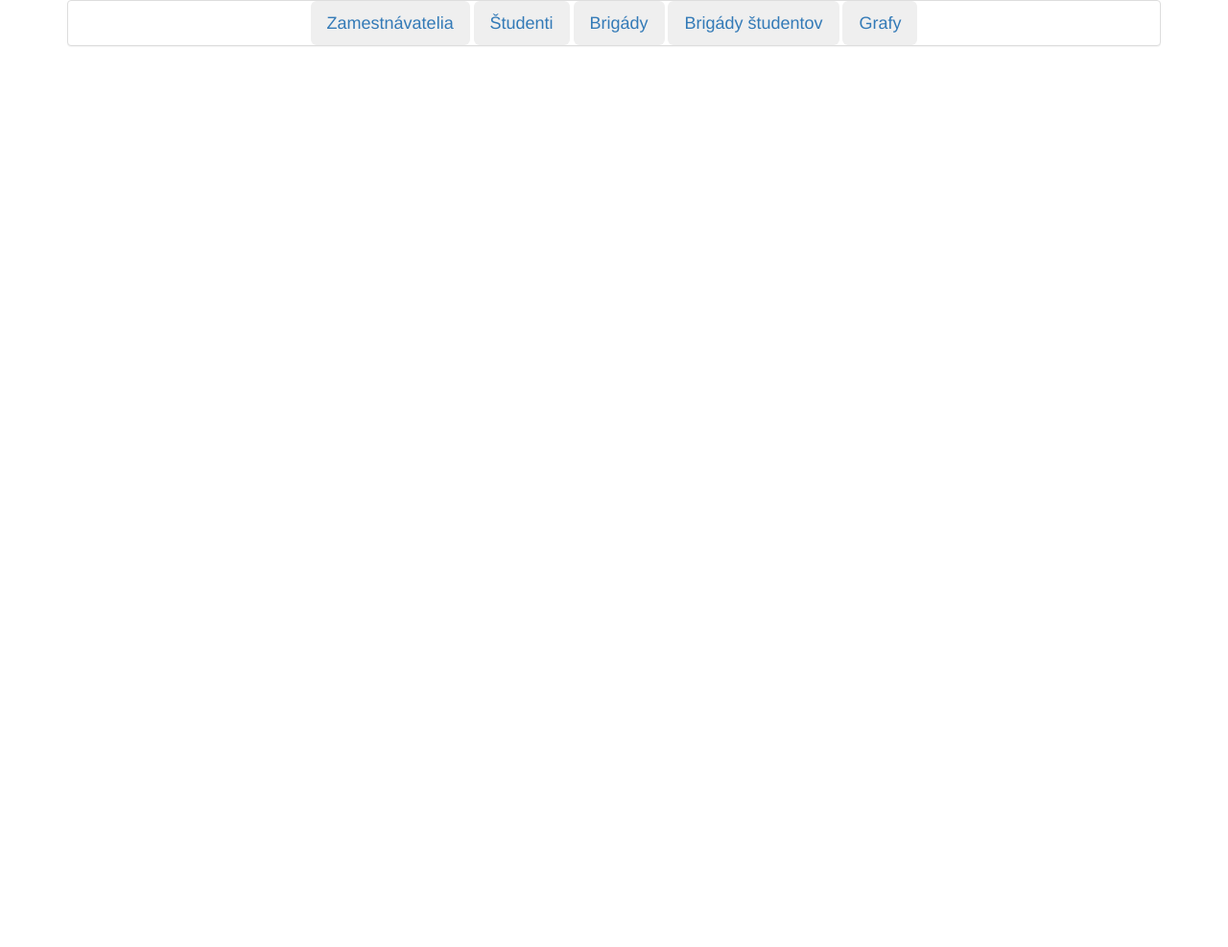
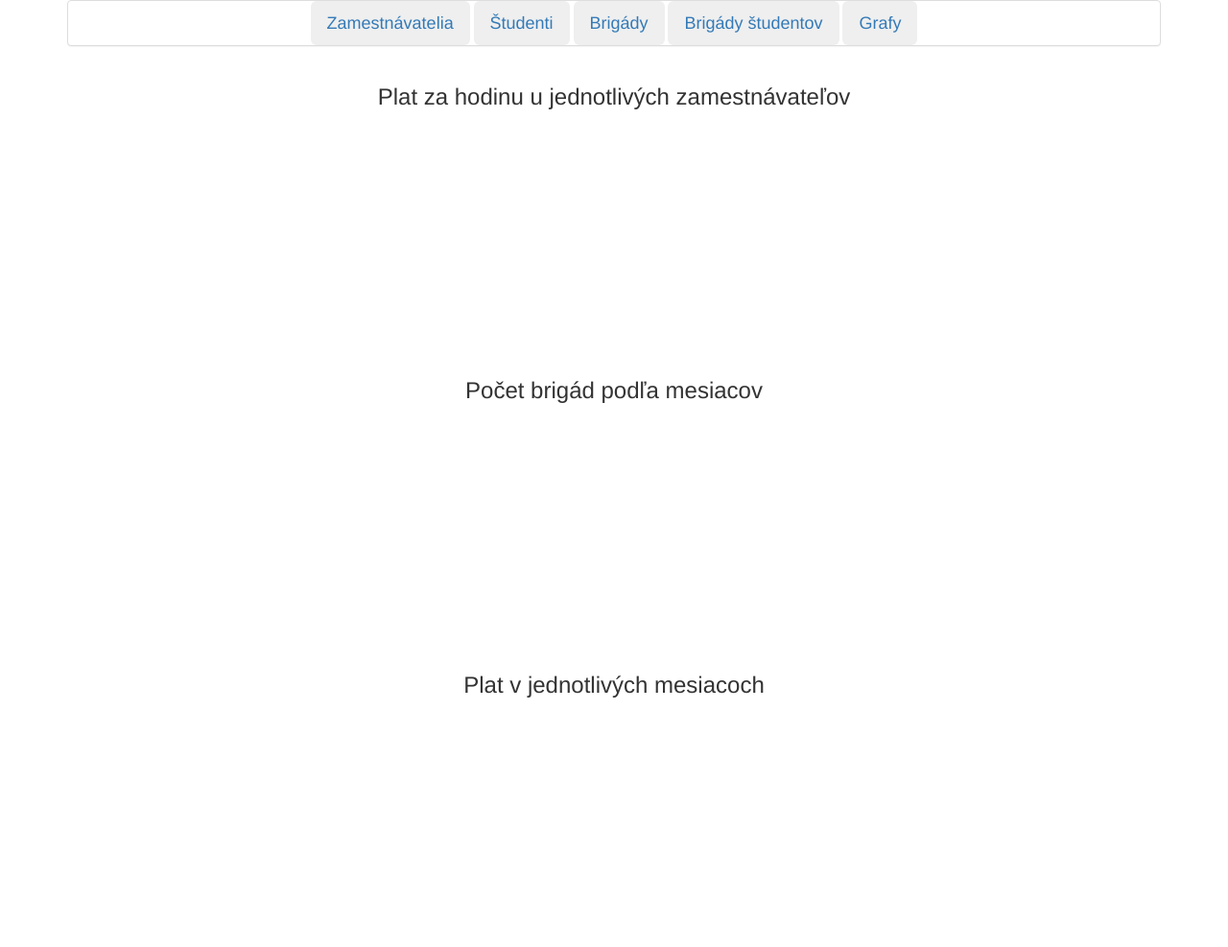
Before and after one commit to AndrejSkula/pda-projekt, a CodeIgniter app: page /database/index.php/grafy/index in a window 1280 px wide. Shown: the whole page at 96% size. Before the commit the page ends 48 px from the top, so only its background shows below. Run offline with CodeIgniter, Linux system fonts and the light colour scheme; tables that the repository leaves empty or names only in its code hold one stand-in row (values such as "Sample post"); data that the repository does not hold is empty; some libraries are stand-ins or nearby versions.

Commit message:
Vytvorenie Hlavny_model.php, vloženie morris.js,raphael,jquery na grafy, vytvorenie grafov

```diff
--- a/application/config/database.php
+++ b/application/config/database.php
@@ -78,7 +78,7 @@ $db['default'] = array(
 	'hostname' => 'localhost',
 	'username' => 'root',
 	'password' => '',
-	'database' => 'skula_brigady',
+	'database' => 'brigady',
 	'dbdriver' => 'mysqli',
 	'dbprefix' => '',
 	'pconnect' => FALSE,
--- a/application/controllers/Grafy.php
+++ b/application/controllers/Grafy.php
@@ -6,6 +6,7 @@ class Grafy extends CI_Controller
 		parent::__construct();
 		$this->load->helper('form');
 		$this->load->library('form_validation');
+		$this->load->model('Hlavny_model');
 	}
 
 	public function index()
@@ -20,7 +21,11 @@ class Grafy extends CI_Controller
 			$data['error_msg'] = $this->session->userdata('error_msg');
 			$this->session->unset_userdata('error_msg');
 		}
-		$this->load->view('templates/header');
+		$data['graf1'] = json_encode($this->Hlavny_model->GrafZamestnavatelov());
+		$data['graf2'] = json_encode($this->Hlavny_model->GrafBrigad2());
+		$data['graf3'] = json_encode($this->Hlavny_model->GrafBrigad());
+		$data['title'] = 'Grafy';
+		$this->load->view('templates/header', $data);
 		$this->load->view('grafy/index', $data);
 		$this->load->view('templates/footer', $data);
 	}
--- /dev/null
+++ b/application/models/Hlavny_model.php
@@ -0,0 +1,54 @@
+<?php defined('BASEPATH') OR exit('No direct script access allowed');
+class Hlavny_model extends CI_Model
+{
+	public function __construct()
+	{$this->load->database();}
+
+	// pocet vsetky zaznamov pre študentov
+	public function record_count_studenti()
+	{
+		return $this->db->count_all("studenti");
+	}
+
+	// pocet vsetky zaznamov pre brigády
+	public function record_count_brigady()
+	{
+		return $this->db->count_all("brigady");
+	}
+
+	// pocet vsetky zaznamov pre zamestnávateľov
+	public function record_count_zamestnavatelia()
+	{
+		return $this->db->count_all("zamestnavatel");
+	}
+// Graf - Počet brigád podľa zamestnávateľov
+
+
+
+	public function GrafZamestnavatelov()
+	{
+		$this->db->select('nazov_zamestnavatela, plat_za_hodinu');
+		$this->db->from('zamestnavatel');
+		$this->db->join('brigady', 'id_zamestnavatela = brigady.zamestnavatel_id_zamestnavatela');
+		$query = $this->db->get();
+		return $query->result_array();
+	}
+	// Graf - Počet brigád
+	public function GrafBrigad()
+	{
+		$this->db->select('MONTHNAME(datum) as datum, COUNT(datum) AS counts');
+		$this->db->from('brigady');
+		$this->db->group_by('MONTH(datum)');
+		$query = $this->db->get();
+		return $query->result_array();
+	}
+	// Graf2 - Počet brigád
+	public function GrafBrigad2()
+	{
+		$this->db->select('MONTHNAME(datum) label, COUNT(datum) value');
+		$this->db->from('brigady');
+		$this->db->group_by('MONTH(datum)');
+		$query = $this->db->get();
+		return $query->result_array();
+	}
+}
--- a/application/views/grafy/index.php
+++ b/application/views/grafy/index.php
@@ -7,3 +7,31 @@
 		<button type="button" class="btn btn-succes btn-lg"><a href="/pda-projekt/index.php/grafy">Grafy</a></button>
 	</div>
 </div>
+
+
+<div class="row">
+	<div class="col-md-12">
+		<div class="box box-warning">
+			<h3 class="box-title" style="text-align: center">Plat za hodinu u jednotlivých zamestnávateľov</h3>
+			<div class="box-header">
+				<div id="prvyGraf" style="height: 250px;"></div>
+			</div>
+		</div>
+	</div>
+	<div class="col-md-12">
+		<div class="box box-warning">
+			<h3 class="box-title" style="text-align: center">Počet brigád podľa mesiacov</h3>
+			<div class="box-header">
+				<div id="druhyGraf" style="height: 250px;"></div>
+			</div>
+		</div>
+	</div>
+	<div class="col-md-12">
+		<div class="box box-warning">
+			<h3 class="box-title" style="text-align: center">Plat v jednotlivých mesiacoch</h3>
+			<div class="box-header">
+				<div id="tretiGraf" style="height: 250px;"></div>
+			</div>
+		</div>
+	</div>
+</div>
--- a/application/views/templates/footer.php
+++ b/application/views/templates/footer.php
@@ -1,2 +1,41 @@
+</div>
+<!-- Morris.js -->
+<script src="//ajax.googleapis.com/ajax/libs/jquery/1.9.0/jquery.min.js"></script>
+<script src="//cdnjs.cloudflare.com/ajax/libs/raphael/2.1.0/raphael-min.js"></script>
+<script src="//cdnjs.cloudflare.com/ajax/libs/morris.js/0.5.1/morris.min.js"></script>
+<script src="https://oss.maxcdn.com/html5shiv/3.7.3/html5shiv.min.js"></script>
+<script src="https://oss.maxcdn.com/respond/1.4.2/respond.min.js"></script>
+<!-- jQuery 3 -->
+<script src="<?php echo base_url(); ?>/assets/theme/bower_components/jquery/dist/jquery.min.js"></script>
+
+<script>
+	new Morris.Bar({
+		element: 'prvyGraf',
+		data: <?php echo $graf1; ?>,
+		xkey: 'nazov_zamestnavatela',
+		ykeys: ['plat_za_hodinu'],
+		barColors: ['#438add', '#3c7cc6', '#356eb0', '#2e609a', '#285284'],
+		labels: ['Plat za hodinu'],
+		resize: true
+	});
+</script>
+<script>
+	Morris.Donut({
+		element: 'druhyGraf',
+		data: <?php echo $graf2; ?>,
+		colors: ['#438add', '#3c7cc6', '#356eb0', '#2e609a', '#285284']
+	});
+</script>
+<script>
+	new Morris.Bar({
+		element: 'tretiGraf',
+		data: <?php echo $graf3; ?>,
+		xkey: 'datum',
+		ykeys: ['plat_za_hodinu'],
+		barColors: ['#438add', '#3c7cc6', '#356eb0', '#2e609a', '#285284'],
+		labels: ['pocet'],
+		resize: true
+	});
+</script>
 </body>
 </html>
--- a/application/views/templates/header.php
+++ b/application/views/templates/header.php
@@ -8,5 +8,6 @@
 	<meta content="width=device-width, initial-scale=1, maximum-scale=1, user-scalable=no" name="viewport">
 	<link rel="stylesheet" href="https://maxcdn.bootstrapcdn.com/bootstrap/3.3.7/css/bootstrap.min.css" integrity="sha384-BVYiiSIFeK1dGmJRAkycuHAHRg32OmUcww7on3RYdg4Va+PmSTsz/K68vbdEjh4u" crossorigin="anonymous">
 	<link rel="stylesheet" href="http://maxcdn.bootstrapcdn.com/bootstrap/3.3.6/css/bootstrap.min.css">
+	<link rel="stylesheet" href="//cdnjs.cloudflare.com/ajax/libs/morris.js/0.5.1/morris.css">
 </head>
 <body>
```
